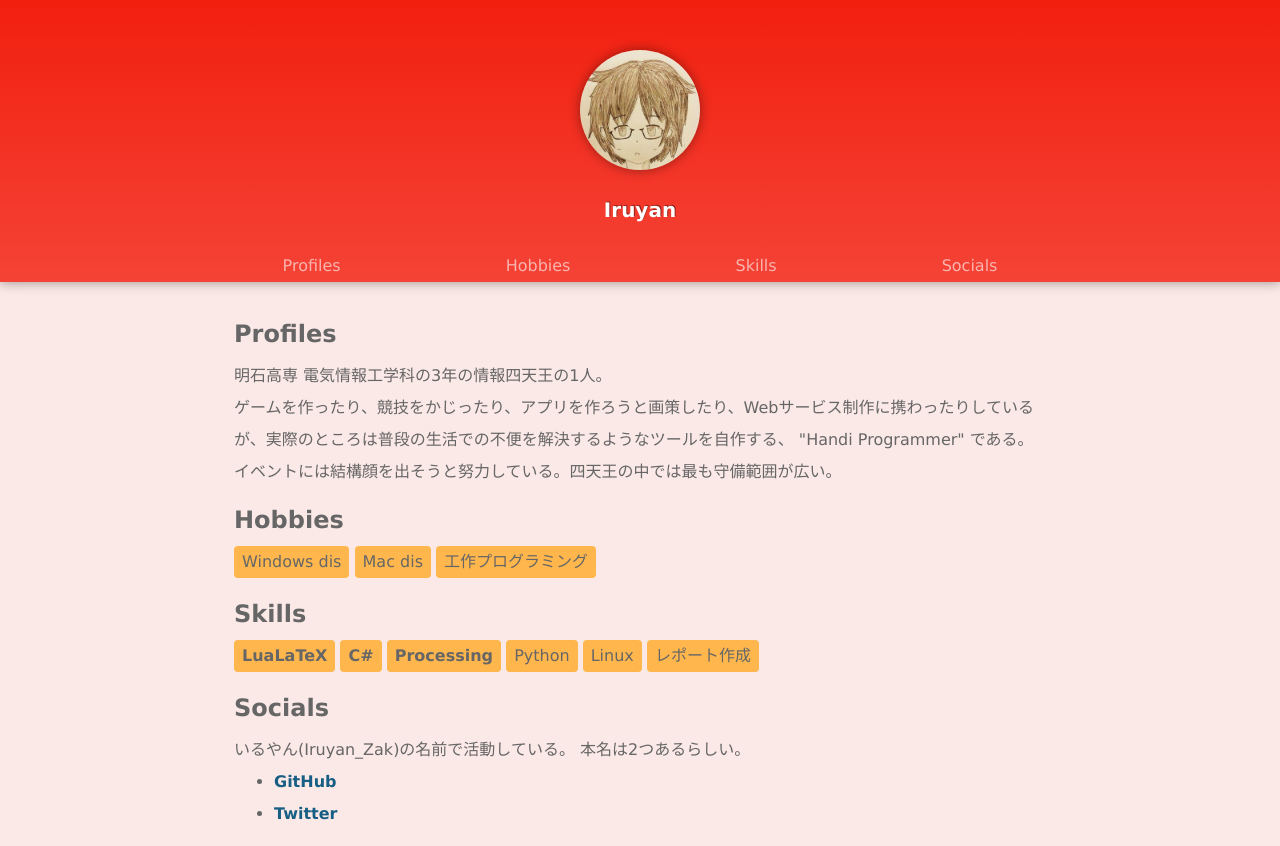
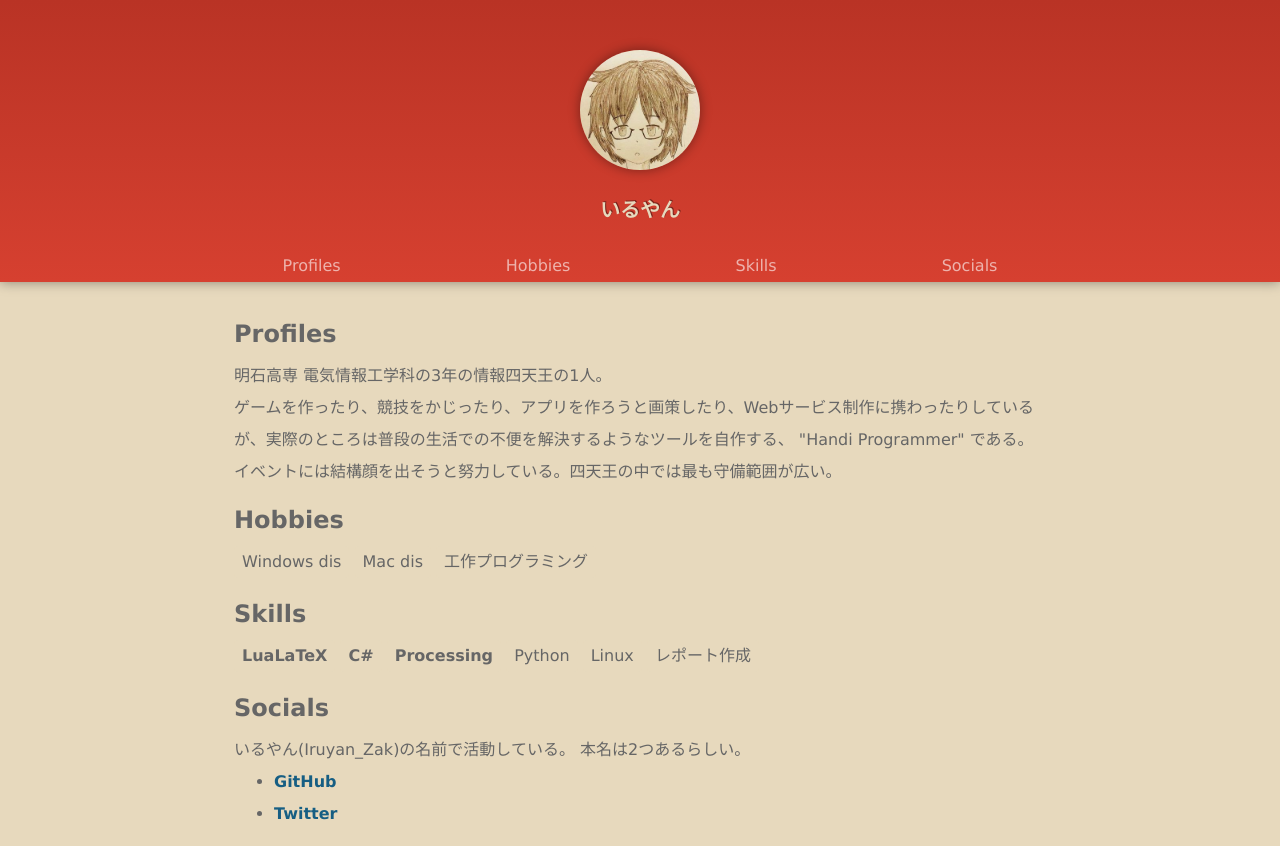
Before and after one commit to Iruyan-Zak/yurufuwa, a plain HTML site: page index.html in a window 1280 px wide. Drawn offline with Linux system fonts and the light colour scheme.

Commit message:
Change color

```diff
--- a/index.html
+++ b/index.html
@@ -5,13 +5,13 @@
     <meta name="viewport" content="width=device-width,initial-scale=1">
 
     <link rel="stylesheet" href="styles/all.css">
-    <title>yamasy's portfolios</title>
+    <title>いるやん</title>
   </head>
   <body>
 
     <header class="global-header">
       <img src="images/icon.png" class="my-icon" alt="やましーのアイコン">
-      <h1 class="my-name">Iruyan</h1>
+      <h1 class="my-name">いるやん</h1>
       <nav class="global-nav">
         <ul>
           <li>
--- a/styles/_style.scss
+++ b/styles/_style.scss
@@ -33,6 +33,7 @@ body {
     margin: 24px;
     text-align: center;
     font-size: 20px;
+    color: $cream;
   }
 }
 
--- a/styles/_variables.scss
+++ b/styles/_variables.scss
@@ -3,11 +3,13 @@ $gray: #666;
 $light-gray: #eee;
 $blue: #165e83;
 $pink: #FBE9E7;
-$red: #f44336;
+$red: #d64030;
 $green: #0F0;
 $orange: #FFB74D;
+$cream: #e7d9bd;
 
 $main-color: $red;
 $link-color: $blue;
-$back-color: $pink;
-$hl-color: $orange;
+$back-color: $cream;
+$hl-color: $cream;
+$name-color: $cream;
```
Also changed, not shown: styles/_style.css, styles/all.css, 1 other file.
